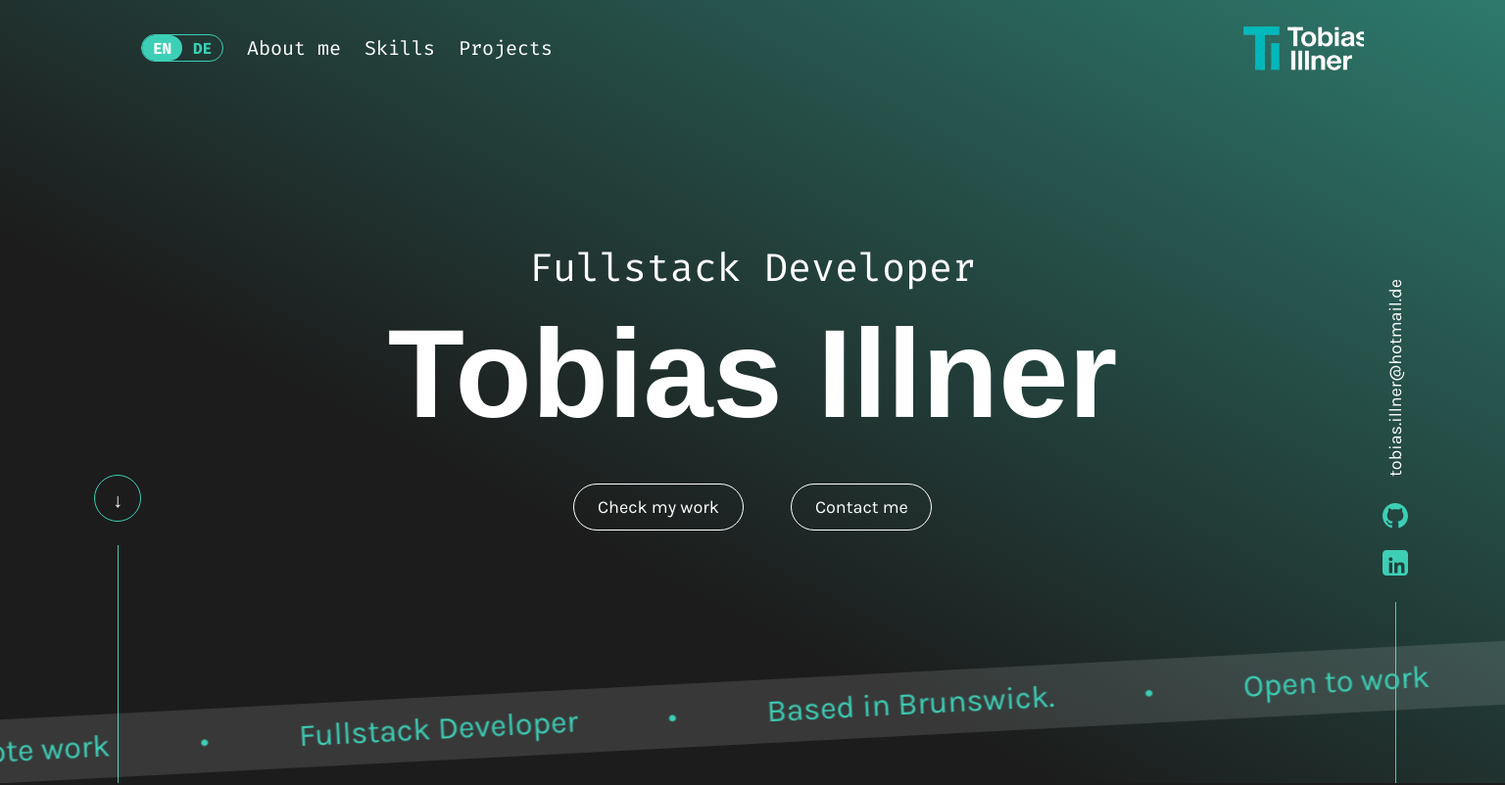
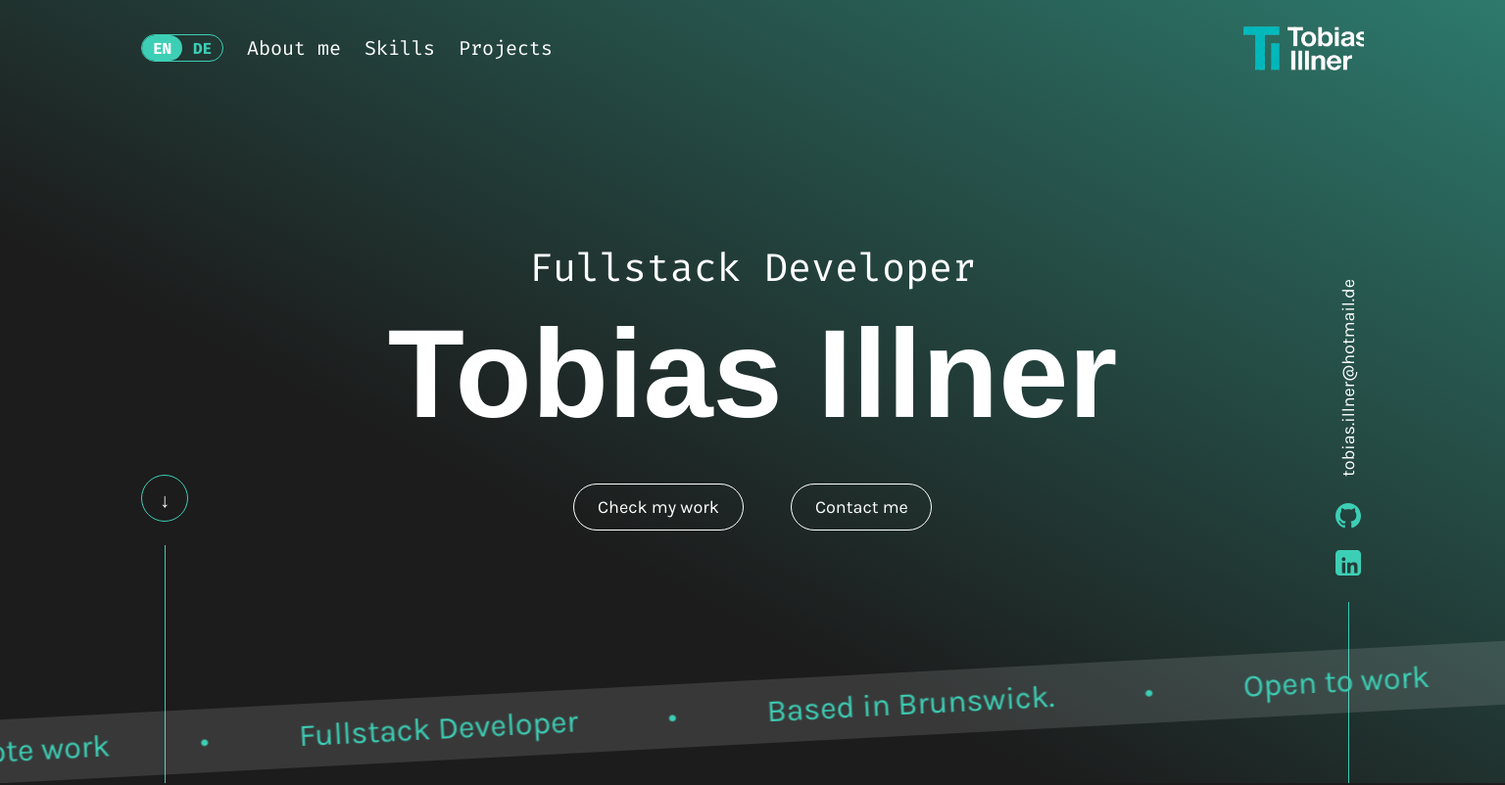
Before and after one commit to TobiasIllnerDev/Portfolio, an Angular app: page / in a window 1536 px wide. Shown: the top 802 px of the page at 98% size. Built offline with nearby package versions, Linux system fonts and the light colour scheme; a web font is replaced by a local one.

Commit message:
feat: hero for 1440px

```diff
--- a/src/app/pages/main-section/hero/hero.scss
+++ b/src/app/pages/main-section/hero/hero.scss
@@ -187,6 +187,18 @@
   margin-top: 8px;
 }
 
+// Ab 1440px bleiben beide Seitenleisten an den Kanten des
+// zentrierten 1440px-Layouts, statt weiter nach außen zu wandern.
+@media (min-width: 1440px) {
+  .scroll-hint {
+    left: calc((100% - 1440px) / 2 + 96px);
+  }
+
+  .social-bar {
+    right: calc((100% - 1440px) / 2 + 96px);
+  }
+}
+
 .ticker {
   position: absolute;
   z-index: 4;
```
